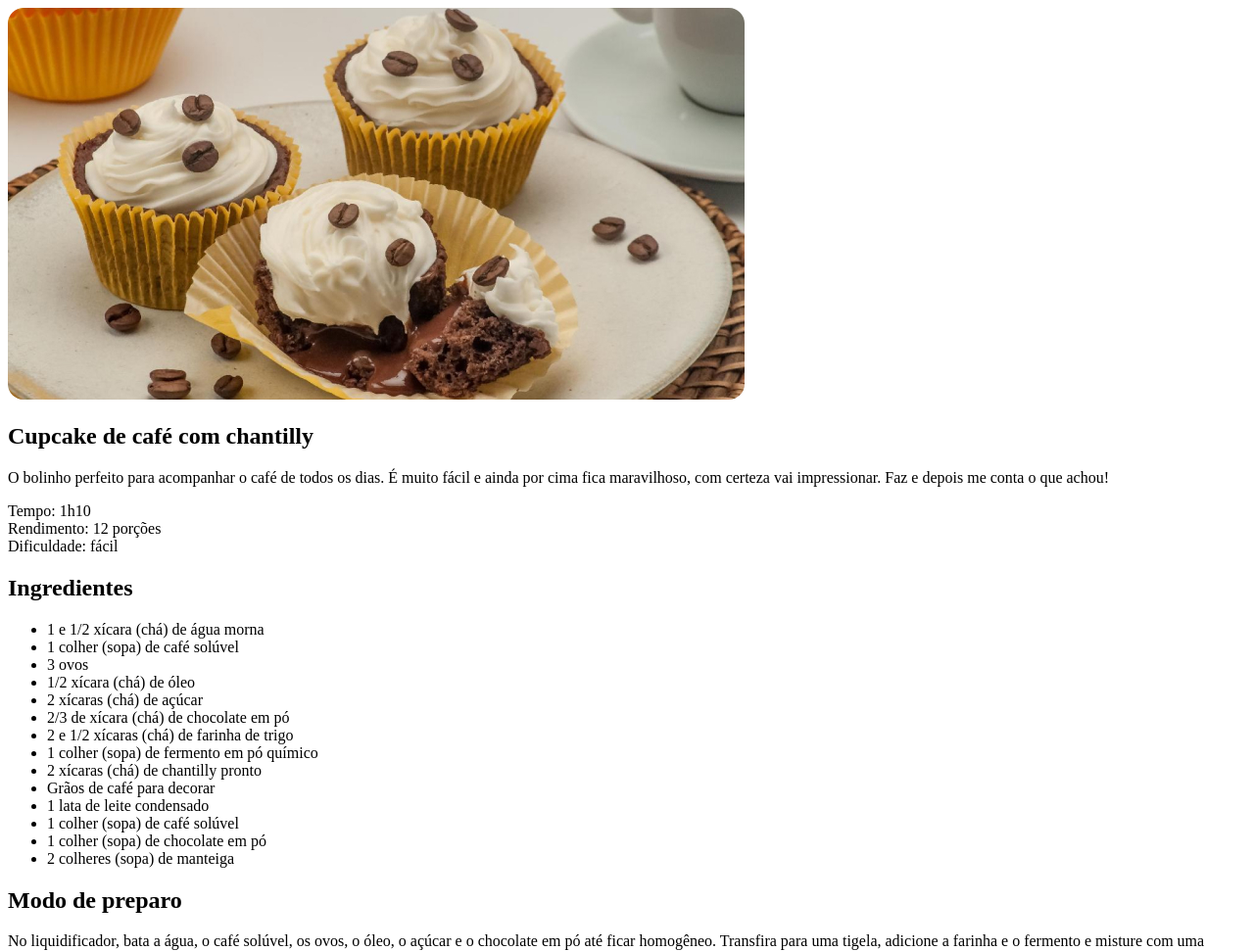
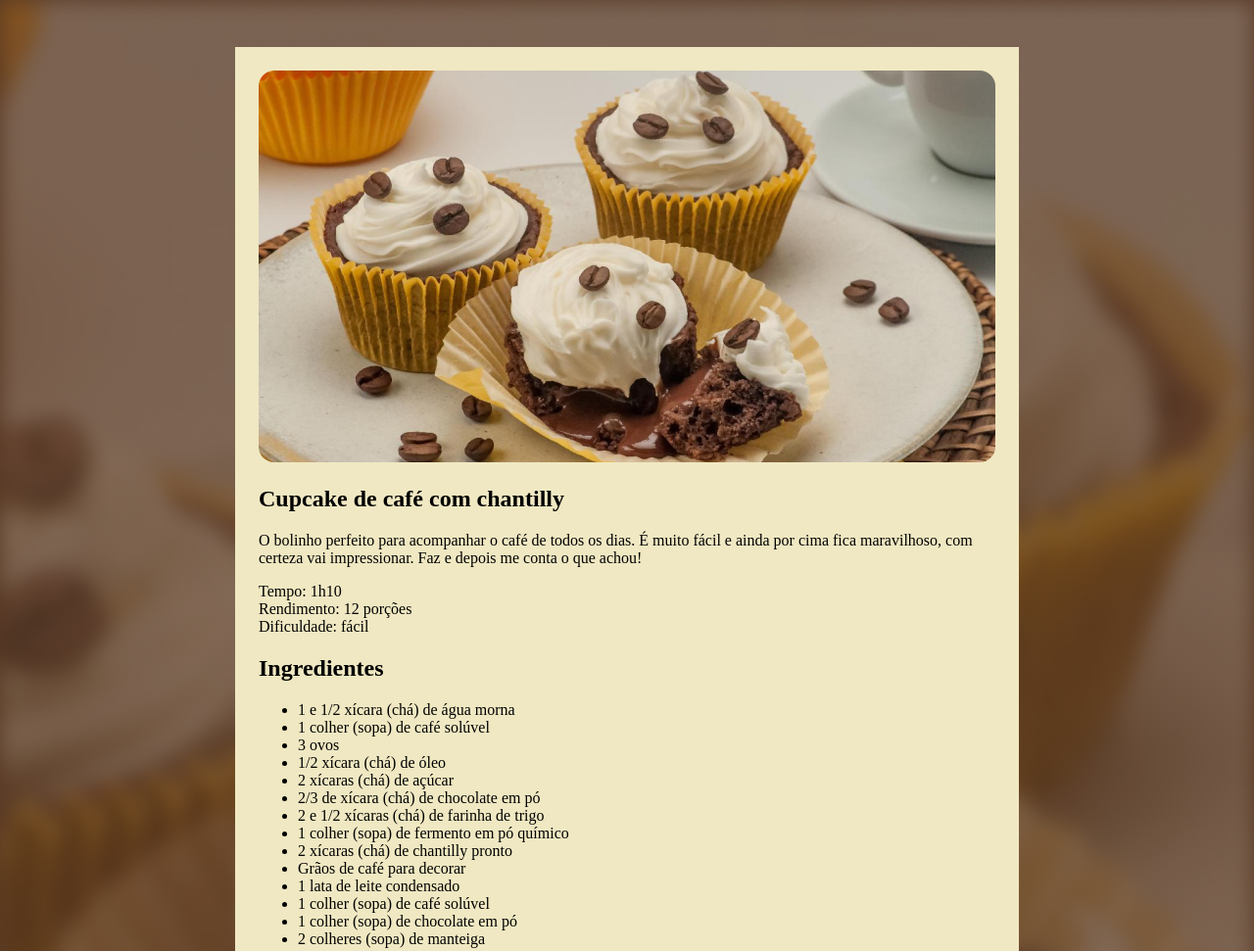
Before and after one commit to edsonrosadev/pagina_receita, a plain HTML site: page index.html in a window 1280 px wide. Shown: the top 971 px of the page at 98% size. Drawn offline with Linux system fonts and the light colour scheme.

Commit message:
imagem de fundo e estilos

```diff
--- a/styles.css
+++ b/styles.css
@@ -1,3 +1,16 @@
+body {
+  background-image: url(assets/bg.jpg);
+ background-size: cover;
+}
+
+#page {
+  box-sizing: border-box;
+  padding: 24px;
+  width: 800px;
+  background-color: #F0E8C2;
+  margin: 48px auto;
+}
+
 img {
   border-radius: 16px;
 }
```
Also changed, not shown: assets/bg.jpg (renamed from assets/Página de receita.jpg).
